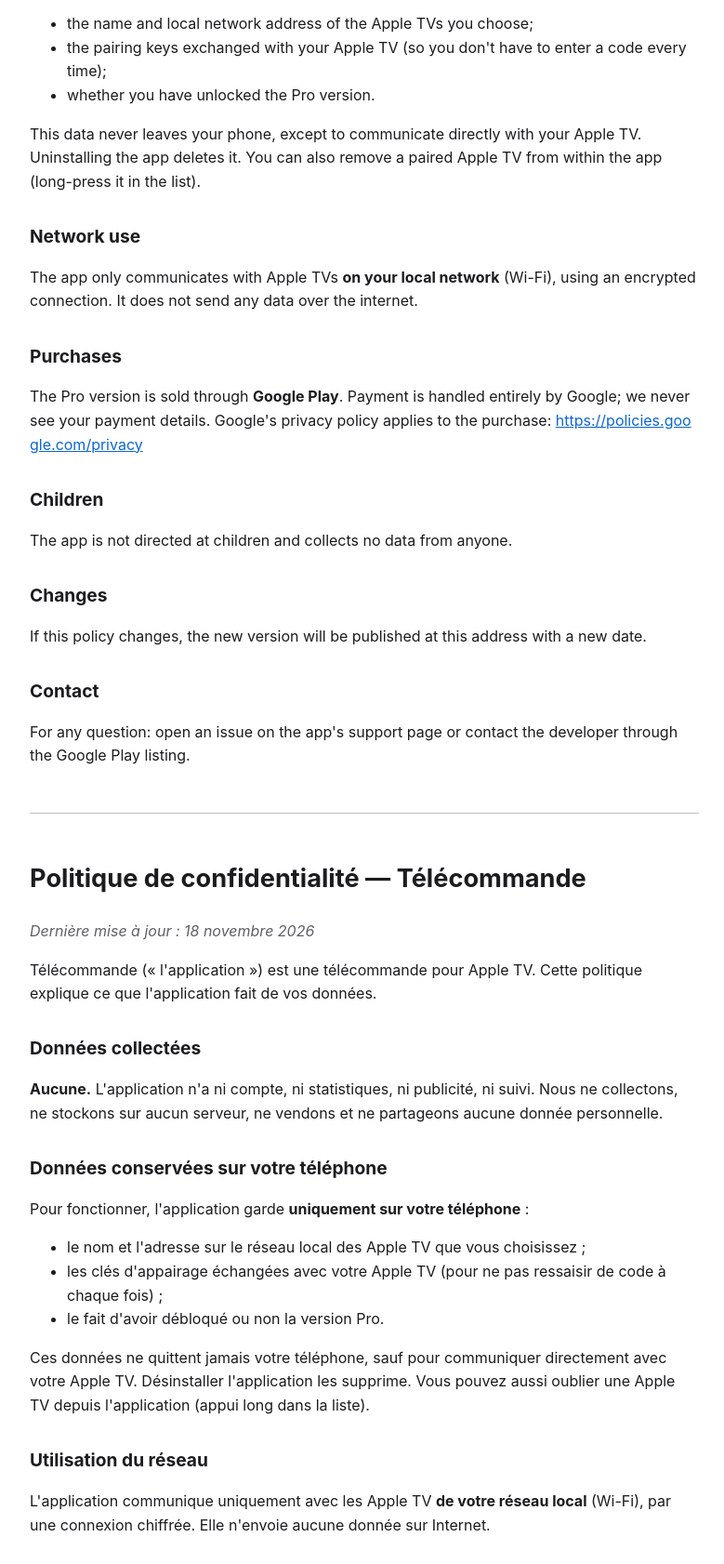
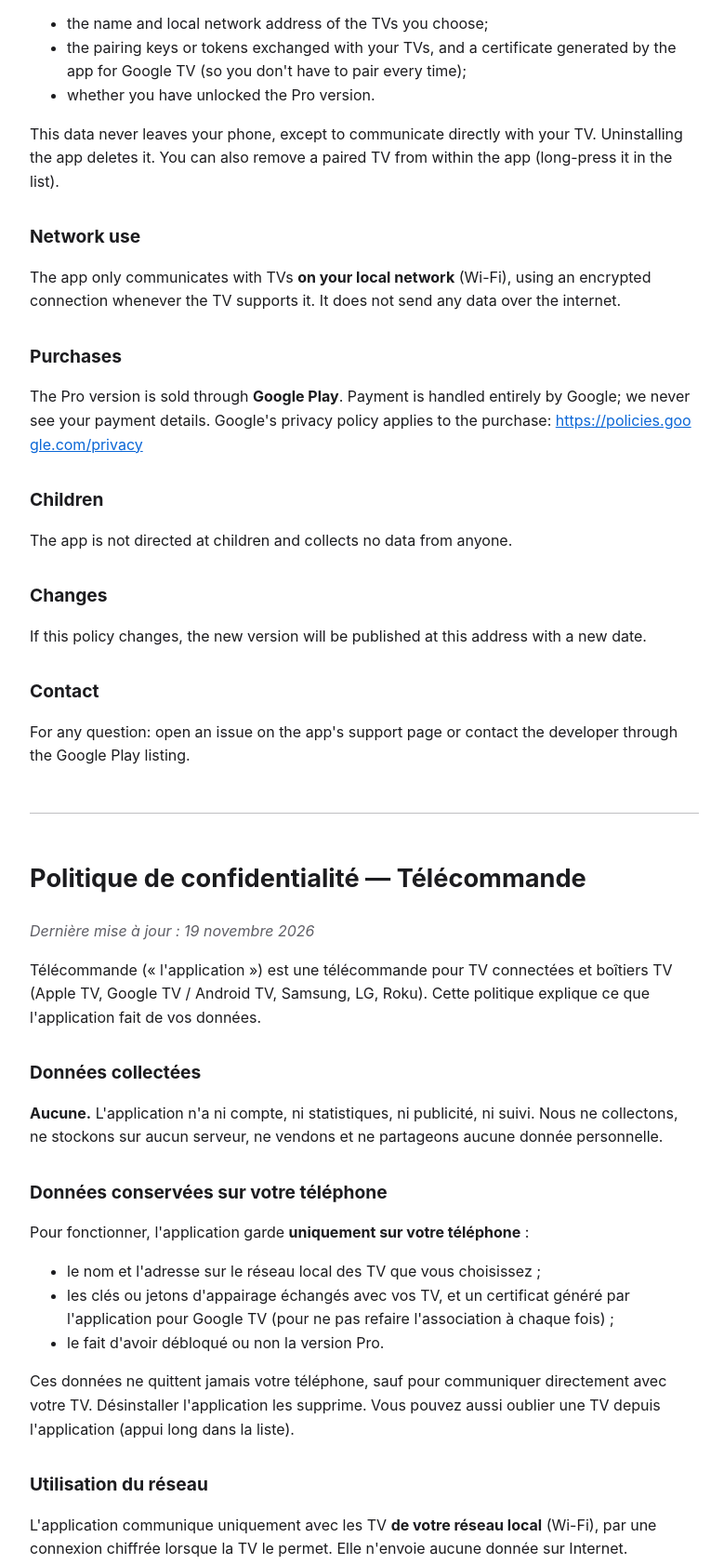
Before and after one commit to ImDm90/tv-remote-privacy, a plain HTML site: page index.html in a window 1280 px wide. Shown: the part 481-2163 px from the top of the page at 93% size, without its empty margins (248-1027 px from the left). Drawn offline with Linux system fonts and the light colour scheme.

Commit message:
Politique de confidentialité : prise en charge de plusieurs marques de TV

```diff
--- a/index.html
+++ b/index.html
@@ -19,20 +19,20 @@ nav a { margin-right:16px; }
 <nav><a href="#en">English</a><a href="#fr">Français</a></nav>
 <section id="en" lang="en">
 <h1>Privacy Policy — TV Remote</h1>
-<p><em>Last updated: November 18, 2026</em></p>
-<p>TV Remote (&quot;the app&quot;) is a remote control for Apple TV. This policy explains what the app does with your data.</p>
+<p><em>Last updated: November 19, 2026</em></p>
+<p>TV Remote (&quot;the app&quot;) is a remote control for smart TVs and TV devices (Apple TV, Google TV / Android TV, Samsung, LG, Roku). This policy explains what the app does with your data.</p>
 <h2>Data we collect</h2>
 <p><strong>None.</strong> The app has no account, no analytics, no advertising and no tracking. We do not collect, store on any server, sell or share any personal data.</p>
 <h2>Data stored on your phone</h2>
 <p>To work, the app keeps the following <strong>only on your phone</strong>:</p>
 <ul>
-<li>the name and local network address of the Apple TVs you choose;</li>
-<li>the pairing keys exchanged with your Apple TV (so you don&#x27;t have to enter a code every time);</li>
+<li>the name and local network address of the TVs you choose;</li>
+<li>the pairing keys or tokens exchanged with your TVs, and a certificate generated by the app for Google TV (so you don&#x27;t have to pair every time);</li>
 <li>whether you have unlocked the Pro version.</li>
 </ul>
-<p>This data never leaves your phone, except to communicate directly with your Apple TV. Uninstalling the app deletes it. You can also remove a paired Apple TV from within the app (long-press it in the list).</p>
+<p>This data never leaves your phone, except to communicate directly with your TV. Uninstalling the app deletes it. You can also remove a paired TV from within the app (long-press it in the list).</p>
 <h2>Network use</h2>
-<p>The app only communicates with Apple TVs <strong>on your local network</strong> (Wi-Fi), using an encrypted connection. It does not send any data over the internet.</p>
+<p>The app only communicates with TVs <strong>on your local network</strong> (Wi-Fi), using an encrypted connection whenever the TV supports it. It does not send any data over the internet.</p>
 <h2>Purchases</h2>
 <p>The Pro version is sold through <strong>Google Play</strong>. Payment is handled entirely by Google; we never see your payment details. Google&#x27;s privacy policy applies to the purchase: <a href="https://policies.google.com/privacy">https://policies.google.com/privacy</a></p>
 <h2>Children</h2>
@@ -45,20 +45,20 @@ nav a { margin-right:16px; }
 <hr>
 <section id="fr" lang="fr">
 <h1>Politique de confidentialité — Télécommande</h1>
-<p><em>Dernière mise à jour : 18 novembre 2026</em></p>
-<p>Télécommande (« l&#x27;application ») est une télécommande pour Apple TV. Cette politique explique ce que l&#x27;application fait de vos données.</p>
+<p><em>Dernière mise à jour : 19 novembre 2026</em></p>
+<p>Télécommande (« l&#x27;application ») est une télécommande pour TV connectées et boîtiers TV (Apple TV, Google TV / Android TV, Samsung, LG, Roku). Cette politique explique ce que l&#x27;application fait de vos données.</p>
 <h2>Données collectées</h2>
 <p><strong>Aucune.</strong> L&#x27;application n&#x27;a ni compte, ni statistiques, ni publicité, ni suivi. Nous ne collectons, ne stockons sur aucun serveur, ne vendons et ne partageons aucune donnée personnelle.</p>
 <h2>Données conservées sur votre téléphone</h2>
 <p>Pour fonctionner, l&#x27;application garde <strong>uniquement sur votre téléphone</strong> :</p>
 <ul>
-<li>le nom et l&#x27;adresse sur le réseau local des Apple TV que vous choisissez ;</li>
-<li>les clés d&#x27;appairage échangées avec votre Apple TV (pour ne pas ressaisir de code à chaque fois) ;</li>
+<li>le nom et l&#x27;adresse sur le réseau local des TV que vous choisissez ;</li>
+<li>les clés ou jetons d&#x27;appairage échangés avec vos TV, et un certificat généré par l&#x27;application pour Google TV (pour ne pas refaire l&#x27;association à chaque fois) ;</li>
 <li>le fait d&#x27;avoir débloqué ou non la version Pro.</li>
 </ul>
-<p>Ces données ne quittent jamais votre téléphone, sauf pour communiquer directement avec votre Apple TV. Désinstaller l&#x27;application les supprime. Vous pouvez aussi oublier une Apple TV depuis l&#x27;application (appui long dans la liste).</p>
+<p>Ces données ne quittent jamais votre téléphone, sauf pour communiquer directement avec votre TV. Désinstaller l&#x27;application les supprime. Vous pouvez aussi oublier une TV depuis l&#x27;application (appui long dans la liste).</p>
 <h2>Utilisation du réseau</h2>
-<p>L&#x27;application communique uniquement avec les Apple TV <strong>de votre réseau local</strong> (Wi-Fi), par une connexion chiffrée. Elle n&#x27;envoie aucune donnée sur Internet.</p>
+<p>L&#x27;application communique uniquement avec les TV <strong>de votre réseau local</strong> (Wi-Fi), par une connexion chiffrée lorsque la TV le permet. Elle n&#x27;envoie aucune donnée sur Internet.</p>
 <h2>Achats</h2>
 <p>La version Pro est vendue via <strong>Google Play</strong>. Le paiement est entièrement géré par Google ; nous ne voyons jamais vos informations de paiement. La politique de confidentialité de Google s&#x27;applique à l&#x27;achat : <a href="https://policies.google.com/privacy">https://policies.google.com/privacy</a></p>
 <h2>Enfants</h2>
```
Also changed, not shown: 1 other file.
